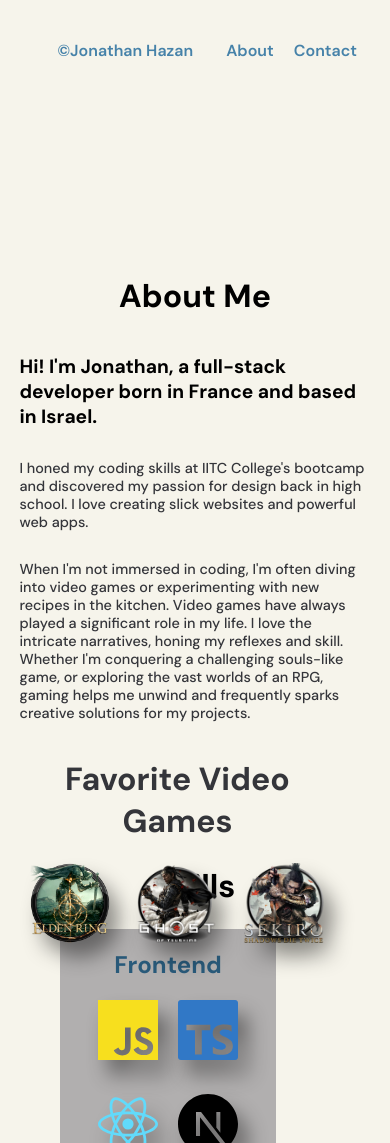
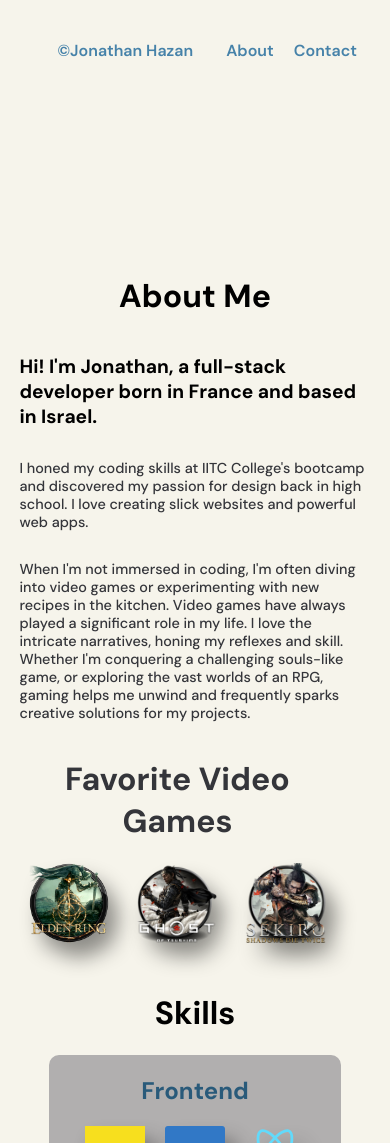
Before and after one commit to JonathanHaz/next-portfolio, a Next.js app: page /about in a window 390 px wide. Shown: the top 1143 px of the page. Built offline with nearby package versions, Linux system fonts and the light colour scheme.

Commit message:
Made more responsivness

```diff
--- a/app/about/page.tsx
+++ b/app/about/page.tsx
@@ -132,12 +132,15 @@ const AboutPage: React.FC = () => {
                 </div>
             </div>
 
+            <div className={styles.lineContainer}>
             <div className={styles.line}>
                 <div onMouseEnter={manageMouseEnter} onMouseMove={manageMouseMove} onMouseLeave={manageMouseLeave} className={styles.box}></div>
                 <svg>
                     <path ref={path}></path>
                 </svg>
             </div>
+            </div>
+
 
             <div className={styles.skillsContainer}>
                 <h1>Skills</h1>
--- a/app/globals.css
+++ b/app/globals.css
@@ -20,6 +20,7 @@ body, html{
   --textDark: #295a7a;
   --white: #FFFFFF;
   --black: #000000;
-  --bg--black: #272727;
+  --bg--black: #1C1D20;
   --text--black: #34353a;
+
 }
--- a/app/page.module.css
+++ b/app/page.module.css
@@ -1,11 +1,19 @@
 .container {
     background-color: #e7e5dd;
-    max-height: 310vh;
+    max-height: 320vh;
     max-width: 100vw;
 }
-
 
 .scrollContainer {
     height: 200vh;
     width: 100vw;
+    position: relative;
 }
+
+@media screen and (max-width: 800px) {
+    .container {
+        background-color: #e7e5dd;
+        max-width: 100vw;
+    }
+
+}
--- a/components/Header/Sidebar.tsx
+++ b/components/Header/Sidebar.tsx
@@ -15,10 +15,10 @@ const Sidebar: React.FC<SidebarProps> = ({ isActive, setIsActive }) => {
           title: "Home",
           href: "/",
         },
-        {
-          title: "Work",
-          href: "/work",
-        },
+        // {
+        //   title: "Work",
+        //   href: "/work",
+        // },
         {
           title: "About",
           href: "/about",
--- a/components/Sections/Contact.tsx
+++ b/components/Sections/Contact.tsx
@@ -40,7 +40,7 @@ const Contact: React.FC = () => {
                     </motion.div>
                     <motion.div style={{ x }}>
                         <Magnetic>
-                            <button onClick={handleContactClick}>Contact Me</button>
+                            <button onClick={handleContactClick}><p>Contact Me</p></button>
                         </Magnetic>
                     </motion.div>
                 </div>
--- a/components/Sections/Work/Work.tsx
+++ b/components/Sections/Work/Work.tsx
@@ -56,7 +56,7 @@ const Work: React.FC<WorkProps> = ({ scrollYProgress }) => {
          <p style={{color: "#CCCC"}}>Featured Work</p>
          {
           projects.map( project => {
-            return <Project project={project}/>
+            return <Project key={project.title1} project={project}/>
           })
         }
        </div>
--- a/styles/Sections/contact.module.css
+++ b/styles/Sections/contact.module.css
@@ -1,5 +1,5 @@
 .container{
-    background-color: #c3d9e8;
+    background-color: var(--bg--black);
     height: 100vh;
     width: 100vw;
     bottom: 0;
@@ -207,6 +207,7 @@
     .container{
         justify-content: space-evenly;
         align-items: flex-end;
+        height: 120vh;
     }
     .wrapper h1{
         font-size: 2.5rem;
@@ -215,7 +216,11 @@
     .line button{
         height: 5em;
         width: 5em;
-        font-size: 1.3rem;
+        font-size: 1.5rem;
+    }
+
+    .line p{
+        font-size: 1.1rem;
     }
     .buttons{
         width: 100vw;
--- a/styles/Sections/work.module.css
+++ b/styles/Sections/work.module.css
@@ -21,7 +21,6 @@
     flex-direction: column;
     justify-content: center;
     align-items: center;
-    gap: 30px;
   }
 
   .main button{
@@ -41,3 +40,10 @@
     text-shadow: 2px 2px 2px rgba(0, 8, 46, 0.3);
 
   }
+
+  @media screen and (max-width: 800px) {
+    .container{
+        height: 100vh;
+    }
+
+  }
--- a/styles/pages/aboutp.module.css
+++ b/styles/pages/aboutp.module.css
@@ -2,13 +2,12 @@
 .container {
     background-color: var(--background);
     position: relative;
-    height: 200vh;
+    height: 250vh;
     width: 100vw;
     display: flex;
     flex-direction: column;
     align-items: center;
     font-family: 'DM Sans', sans-serif;
-    gap: 10vh;
     margin-top: 10vh;
 }
 
@@ -16,7 +15,7 @@
     display: flex;
     flex-direction: row;
     width: 100vw;
-    height: 80vh;
+    height: 100vh;
     justify-content: space-around;
 }
 
@@ -50,7 +49,6 @@
     flex-direction: column;
     width: 25vw;
     height: 40vh;
-    align-items: center;
     justify-content: center;
 }
 
@@ -69,8 +67,8 @@
 }
 
 .icons img {
-    height: 120px;
-    width: 120px;
+    height: 100px;
+    width: 100px;
     object-fit: cover;
     cursor: pointer;
     filter: drop-shadow(10px 15px 10px rgba(0, 0, 0, 0.425));
@@ -80,6 +78,7 @@
     display: flex;
     width: 30vw;
     align-self: flex-end;
+
 }
 
 .imageContainer img {
@@ -89,7 +88,17 @@
     border-radius: 5px;
 }
 
+
 /* Curved Line */
+.lineContainer {
+    display: flex;
+    width: 100vw;
+    height: 40vh;
+    justify-content: center;
+    align-items: center;
+    margin-top: 10vh;
+}
+
 .line {
     height: 1px;
     width: 80%;
@@ -177,7 +186,7 @@
 /* Media Queries */
 @media (max-width: 800px) {
     .container {
-        height: 80%;
+        margin-top: 0;
     }
 
     .aboutContainer {
@@ -209,11 +218,6 @@
         font-size: 2rem;
     }
 
-    .icons {
-        flex-wrap: wrap;
-        gap: 5px;
-    }
-
     .icons img {
         height: 80px;
         width: 80px;
@@ -223,8 +227,17 @@
        display: none;
     }
 
+    .lineContainer{
+        display: none;
+    }
+
     .line  {
        display: none;
+    }
+
+    .skillsContainer{
+        width: 100%;
+        margin-top: 15vh;
     }
 
     .skillsContainer h1 {
@@ -233,12 +246,12 @@
 
     .skillsRow {
         flex-direction: column;
-        width: 90%;
+        width: 75%;
         background-color: var(--background);
     }
 
     .skillCategory {
-     width: 80%;
+     width: 100%;
      margin-bottom: 5vh;
      background-color: rgb(177, 175, 175);
      height: 50%;
--- a/styles/pages/contactp.module.css
+++ b/styles/pages/contactp.module.css
@@ -1,5 +1,5 @@
 .container {
-    background-color: #1C1D20;
+    background-color: var(--bg--black);
     height: 120vh;
     width: 100vw;
     display: flex;
@@ -89,7 +89,7 @@
 
 @media screen and (max-width: 800px) {
     .container {
-        height: auto;
+        height: 200vh;
     }
 
     .section1 {
```
Also changed, not shown: styles/Sections/description.module.css (+6 -1 lines).
